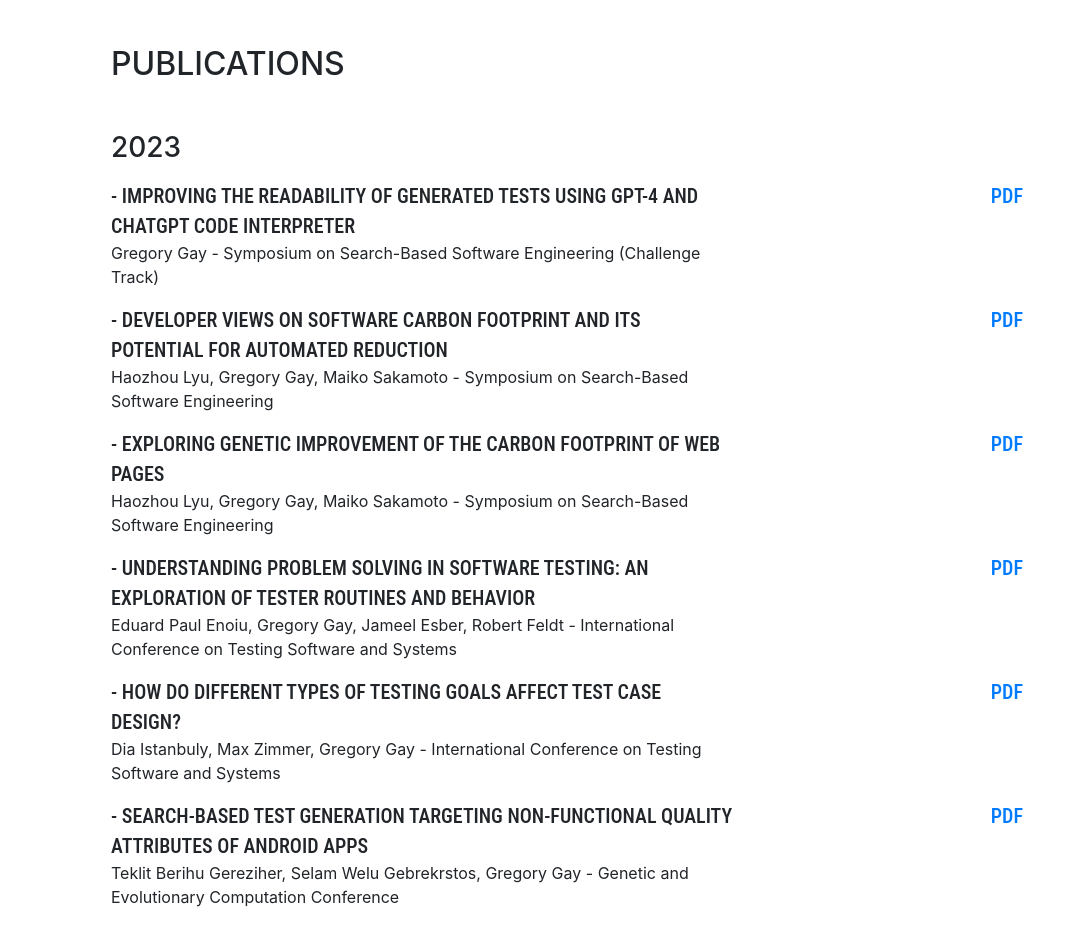
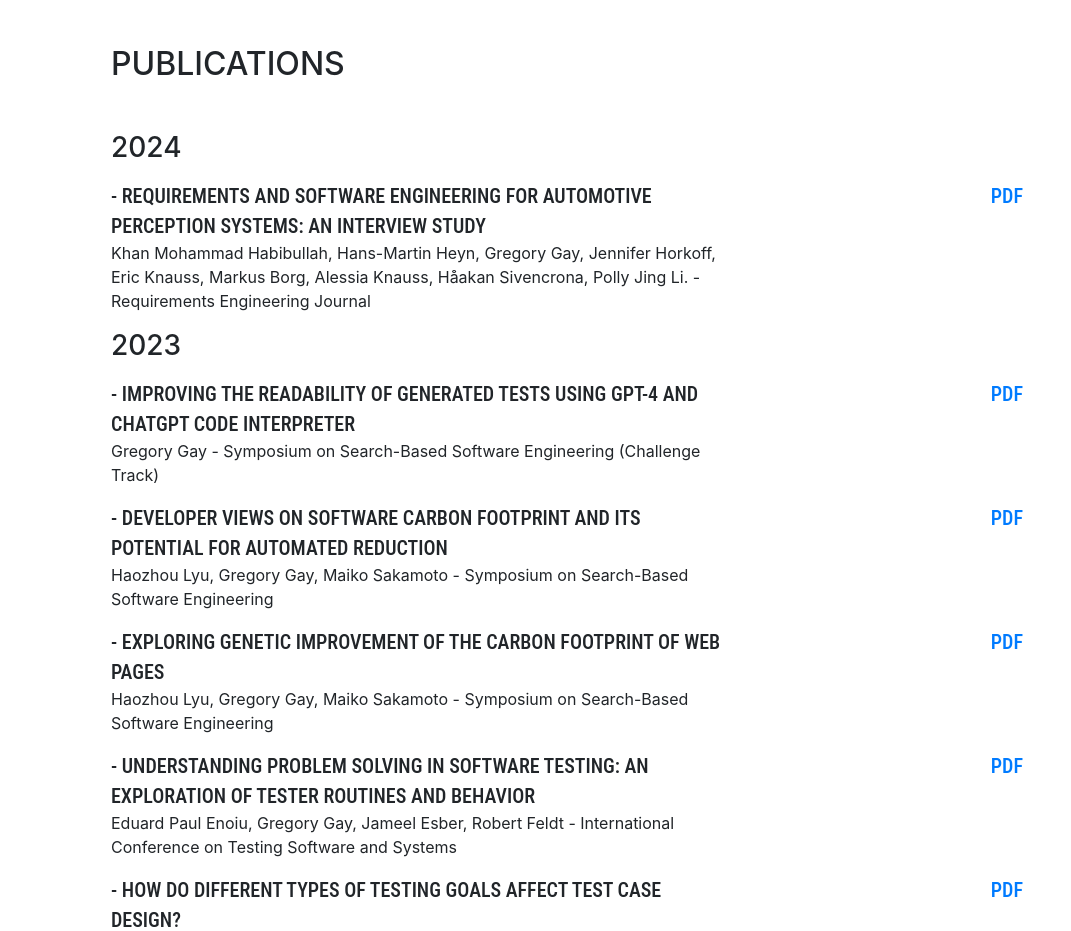
Before and after one commit to Greg4cr/Greg4cr.github.io, a website with bundled scripts: page index.html in a window 1280 px wide. Shown: the part 804-1735 px from the top of the page, without its empty margins (209-1280 px from the left). Built offline with nearby package versions, Linux system fonts and the light colour scheme; a web font is replaced by a local one.

Commit message:
Update index.html

```diff
--- a/index.html
+++ b/index.html
@@ -111,6 +111,18 @@
       <section class="resume-section p-3 p-lg-5 d-flex flex-column" id="pubs">
         <div class="my-auto">
           <h2 class="mb-5">Publications</h2>
+
+	<h3 class="mb-3">2024</h3>
+
+	<div class="resume-item d-flex flex-column flex-md-row">
+               <div class="resume-content mr-auto">
+                  <div class="subheading">- Requirements and Software Engineering for Automotive Perception Systems: An Interview Study</div>
+          <p>Khan Mohammad Habibullah, Hans-Martin Heyn, Gregory Gay, Jennifer Horkoff, Eric Knauss, Markus Borg, Alessia Knauss, Håakan Sivencrona, Polly Jing Li. - Requirements Engineering Journal</p>
+                </div>
+                <div class="resume-date text-md-right">
+              <div class="subheading"><a href="pdf/24aps.pdf">PDF</a></div>
+                </div>
+              </div>
 
           <h3 class="mb-3">2023</h3>
 
```
